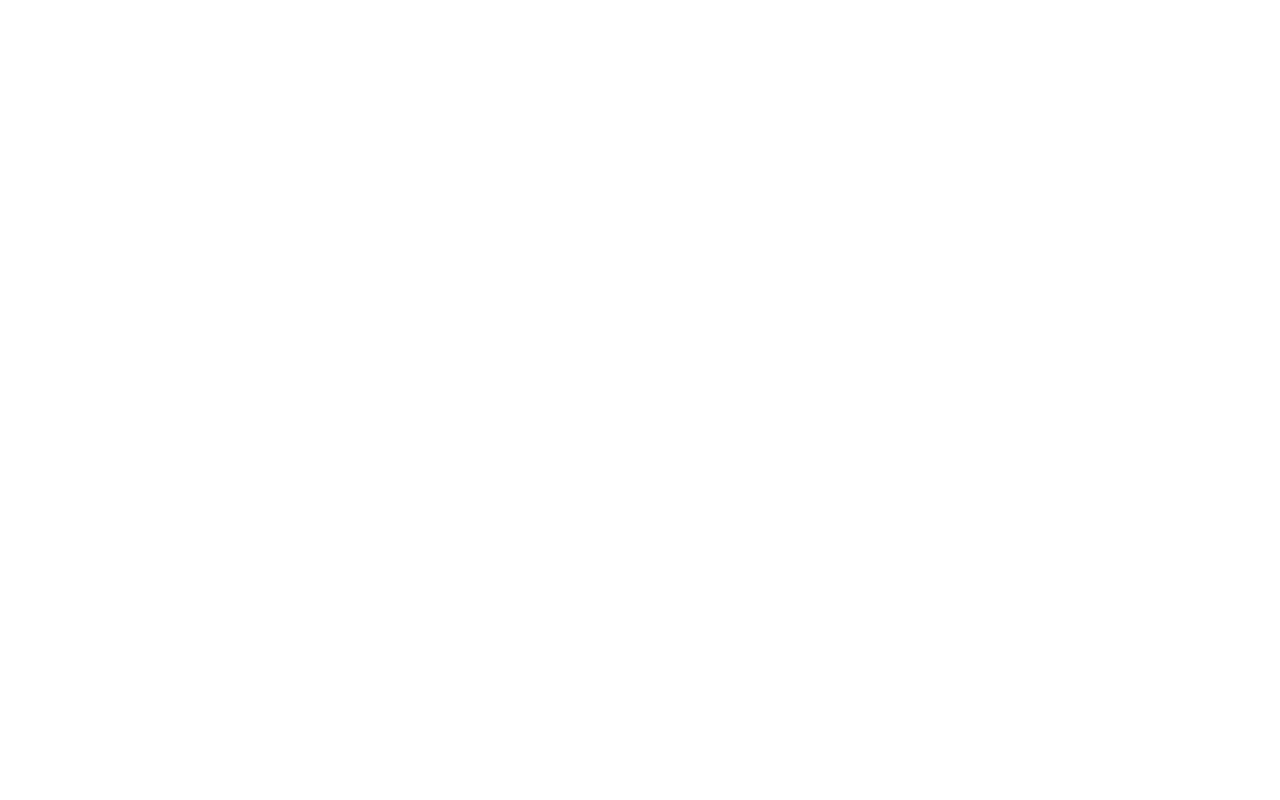
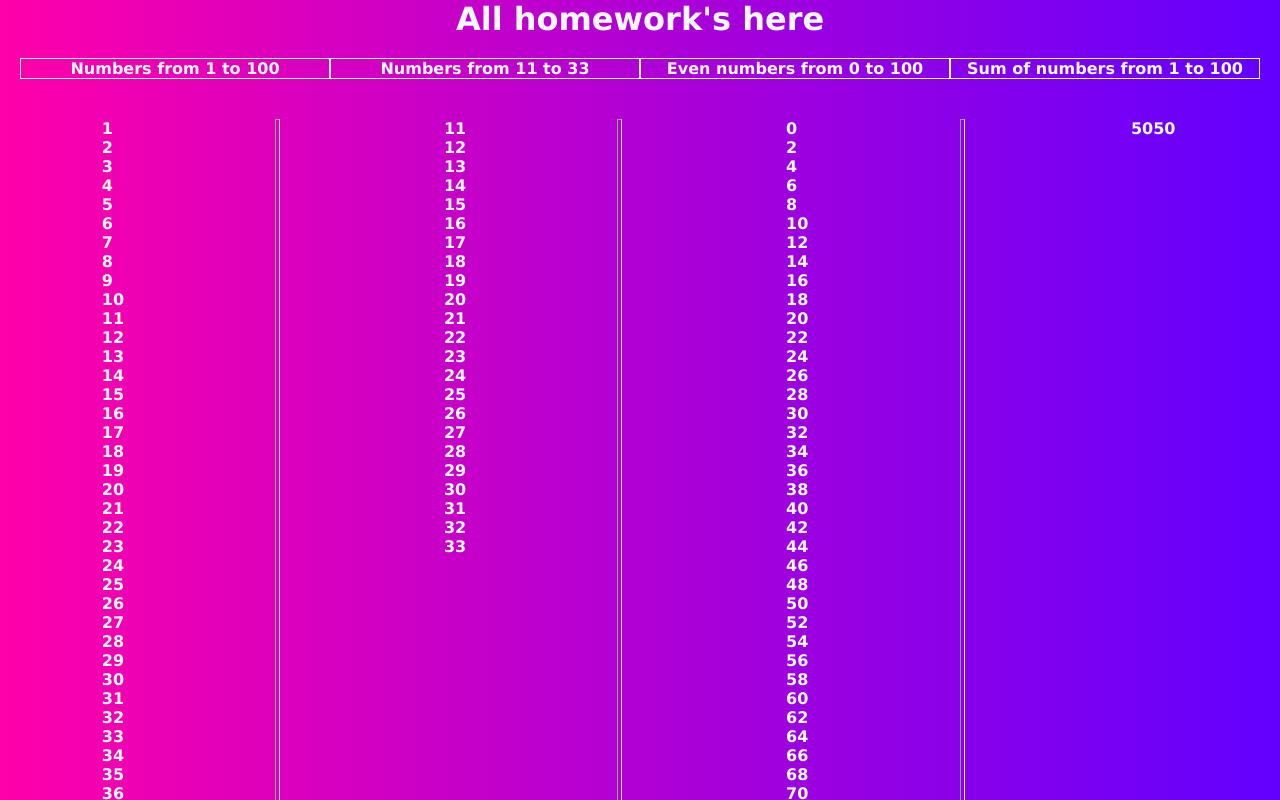
Before and after one commit to AmanKalkanbaev/javascript-homework, a plain HTML site: page index.html in a window 1280 px wide. Shown: the top 800 px of the page. Drawn offline with Linux system fonts and the light colour scheme.

Commit message:
a lot has been done since the last commit

```diff
--- a/index.html
+++ b/index.html
@@ -7,7 +7,28 @@
         <title>Document</title>
     </head>
     <body>
+        <h1>All homework's here</h1>
+        <div class="header">
+            <h4>Numbers from 1 to 100</h4>
+            <h4>Numbers from 11 to 33</h4>
+            <h4>Even numbers from 0 to 100</h4>
+            <h4>Sum of numbers from 1 to 100</h4>
+        </div>
+        <section>
+            <p id="one"></p>
+            <hr>
+            <p id="two"></p>
+            <hr>
+            <p id="three"></p>
+            <hr>
+            <p id="four"></p>
+        </section>
+        <div class="main">
+            <h4>Prime numbers</h4>
+            <p id="five">
 
+            </p>
+        </div>
         <script src="./script.js"></script>
     </body>
 </html>
--- a/script.js
+++ b/script.js
@@ -0,0 +1,39 @@
+let one = document.getElementById('one');
+let oneTime = '';
+for (let i=1; i<=100; i++){
+    oneTime = oneTime + i + ' ';
+}
+one.innerHTML = oneTime;
+
+let two = document.getElementById('two');
+let twoTime = '';
+for (let a=11; a<=33; a++){
+    twoTime = twoTime + a + ' ';
+}
+two.innerHTML = twoTime;
+
+let three = document.getElementById('three');
+let threeTime = '';
+for (let b=0; b<=100; b++){
+    if (b % 2 == 0){
+        threeTime = threeTime + b + ' ';
+    }
+
+}
+three.innerHTML = threeTime;
+
+let four = document.getElementById('four')
+let sum = 0;
+for (let c = 0; c <= 100; c++) {
+    sum += c;
+}
+four.innerHTML = sum;
+
+let five = document.getElementById('five')
+let result
+for (let number3 = 0; number3 <= 10; number3++) {
+    if (number3 / number3 || number3 / 1 == 0){
+        result = number3
+    }
+}
+five.innerHTML = result;
--- a/style.css
+++ b/style.css
@@ -0,0 +1,45 @@
+*{
+    margin: 0;
+    padding: 0;
+    box-sizing: border-box;
+}
+
+body{
+    font-family: Verdana, Geneva, Tahoma, sans-serif;
+    text-align: center;
+    height: 100vh;
+    color: aliceblue;
+    background: linear-gradient(90deg, #ff00aa, #6200ff)
+}
+.header{
+    display: flex;
+    justify-content: space-around;
+    padding: 20px;
+}
+section{
+    display: flex;
+    justify-content: space-around;
+    padding: 20px;
+}
+p{
+    display: flex;
+    flex-direction: column;
+    width: 10px;
+    font-weight: 600;
+}
+#four{
+    width: 50px;
+}
+h4{
+    width: 100%;
+    border: 1px white solid;
+    padding: 20px auto;
+}
+hr{
+
+    width: 5px;
+}
+.main{
+    height: 10em;
+    text-align: center;
+}
```
